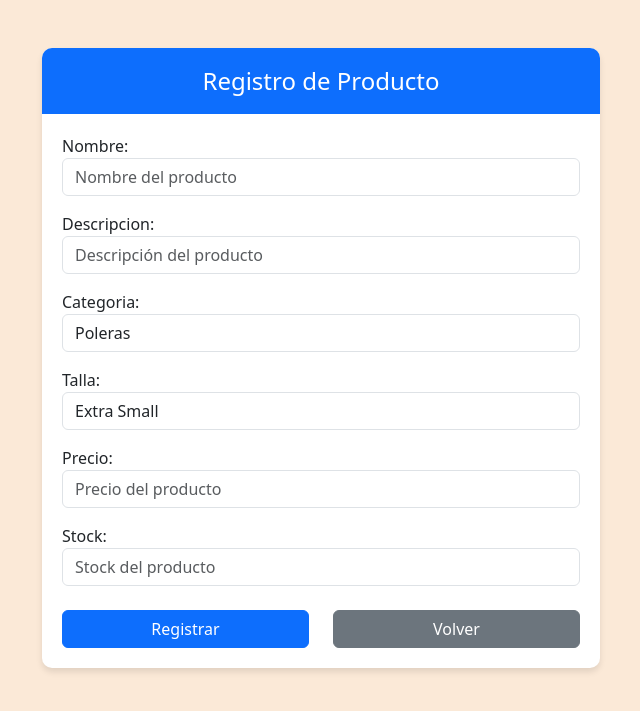
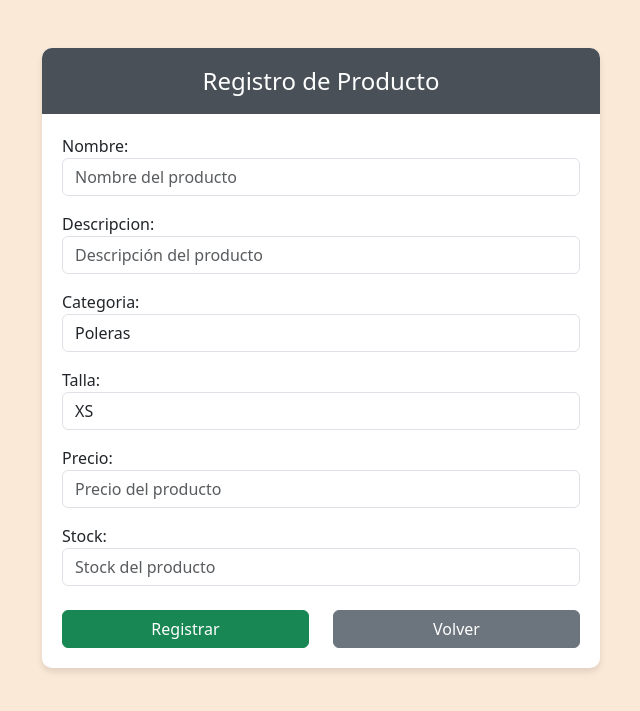
Before and after one commit to AlexanderGarrido/RapifreshApp, a Django app: page /agregarProducto/ in a window 1280 px wide. Shown: the top 711 px of the page, without its empty margins (319-959 px from the left). Run offline with Django 5.2, Linux system fonts and the light colour scheme.

Commit message:
Cambios varios
Se modificó el color del modal del menu de agregar producto.
Se redondeo el indicador de menu activo.
Se estandarizó la talla en editar producto y agregar producto

```diff
--- a/inventarioApp/forms.py
+++ b/inventarioApp/forms.py
@@ -3,11 +3,11 @@ from .models import Productos
 
 # Definimos las opciones
 talla_choices = [
-    ('XS', 'Extra Small'),
-    ('S', 'Small'),
-    ('M', 'Medium'),
-    ('L', 'Large'),
-    ('XL', 'Extra Large'),
+    ('XS', 'XS'),
+    ('S', 'S'),
+    ('M', 'M'),
+    ('L', 'L'),
+    ('XL', 'XL'),
 ]
 
 categoria_choices = [
--- a/templates/inventarioApp/agregarProducto.html
+++ b/templates/inventarioApp/agregarProducto.html
@@ -16,7 +16,7 @@
         overflow: hidden;
       }
       .form-header {
-        background-color: #0d6efd; /* Azul Bootstrap */
+        background-color: #495057; /* gris */
         color: white;
         padding: 15px;
         font-size: 1.5rem;
@@ -26,8 +26,8 @@
         padding: 20px;
       }
       .btn-primary {
-        background-color: #0d6efd;
-        border-color: #0d6efd;
+        background-color: #198754;
+        border-color: #198754;
       }
       .btn-secondary {
         background-color: #6c757d;
--- a/templates/inventarioApp/inventario.html
+++ b/templates/inventarioApp/inventario.html
@@ -74,6 +74,7 @@
       font-weight: bold;
       background-color: #495057;
       color: #ffe9cc;
+      border-radius: 10px;
     }
   </style>
 </head>
--- a/templates/inventarioApp/inventarioEmp.html
+++ b/templates/inventarioApp/inventarioEmp.html
@@ -78,6 +78,7 @@
       font-weight: bold;
       background-color: #495057;
       color: #ffe9cc;
+      border-radius: 10px;
     }
   </style>
 </head>
--- a/templates/inventarioApp/reports.html
+++ b/templates/inventarioApp/reports.html
@@ -72,6 +72,7 @@
       font-weight: bold;
       background-color: #495057;
       color: #ffe9cc;
+      border-radius: 10px;
     }
   </style>
 </head>
--- a/templates/inventarioApp/usuarios.html
+++ b/templates/inventarioApp/usuarios.html
@@ -73,6 +73,7 @@
       font-weight: bold;
       background-color: #495057;
       color: #ffe9cc;
+      border-radius: 10px;
     }
   </style>
 </head>
```
